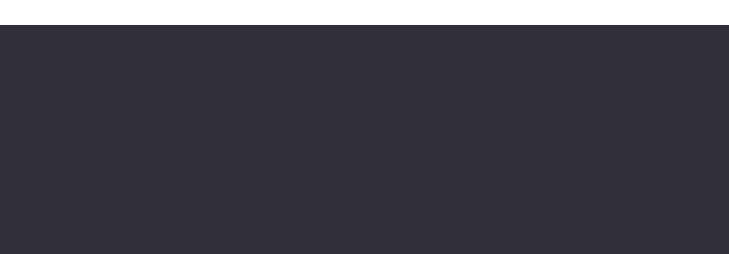
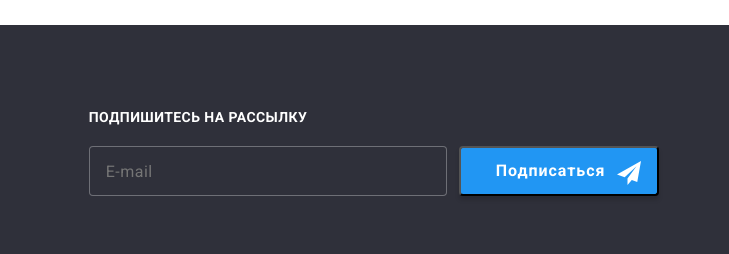
Before and after one commit to AlekseySteblivets/goit-markup-hw-06, a plain HTML site: page index.html in a window 1280 px wide. Shown: the part 2680-2934 px from the top of the page, 551-1280 px from the left. Drawn offline with nearby package versions, Linux system fonts and the light colour scheme.

Commit message:
оформляет подписаться в  футере

```diff
--- a/css/styles.css
+++ b/css/styles.css
@@ -639,7 +639,7 @@ img {
     padding-bottom: 0px;
 }
 
-.futer-social h3 {
+.futer-social h3, .futer-input-section h3 {
     text-transform: uppercase;
     margin-bottom: 20px;
     margin-top: 0px;
@@ -858,3 +858,68 @@ img {
     width: 30px;
     height: 30px;
 }
+
+.futer-input-section {
+    display: flex;
+    flex-direction: column;
+    margin-left: 93px;
+    /* margin-top: -15px; */
+}
+
+.futer-form {
+    display: flex;
+
+}
+
+.futer-input {
+    display: flex;
+    padding-left: 16px;
+    width: 358px;
+    height: 50px;
+    font-weight: normal;
+    font-size: 16px;
+    line-height: 1.25;
+    align-items: center;
+    letter-spacing: 0.03em;
+    color: rgba(255, 255, 255, 0.6);
+    background-color: var(--bg-dark-cl);
+    border: 1px solid rgba(255, 255, 255, 0.3);
+    border-radius: 4px;
+}
+
+.futer-btn {
+    position: relative;
+    display: inline-block;
+    width: 200px;
+    height: 50px;
+    border-radius: 4px;
+    margin-left: 12px;
+    background-color: var(--accent-cl);
+    box-shadow: 0px 4px 4px rgba(0, 0, 0, 0.15);
+}
+
+.text-btn-futer {
+    display: block;
+    padding-left: 29px;
+    color: var(--wight-text-cl);
+    font-weight: bold;
+    font-size: 16px;
+    line-height: 1.87;
+    text-align: left;
+    letter-spacing: 0.06em;
+}
+
+.text-btn-futer::after {
+    position: absolute;
+    right: 28px;
+    top: 13px;
+    content: "";
+    display: block;
+    width: 24px;
+    height: 24px;
+    background-image: url(../images/iconsend.svg);
+    background-repeat: no-repeat;
+    background-size: cover;
+    transform: translateX(50%);
+
+}
--- a/index.html
+++ b/index.html
@@ -352,6 +352,13 @@
                     </li>
                 </ul>
            </div>
+           <div class="futer-input-section">
+               <h3>Подпишитесь на рассылку</h3>
+               <form class="futer-form">
+                   <input type="text" class="futer-input" placeholder="E-mail">
+                   <button type="submit" class="futer-btn"><span class="text-btn-futer">Подписаться</span></button>
+               </form>
+           </div>
 
         </div>
 
```
Also changed, not shown: images/iconsend.svg (added).
